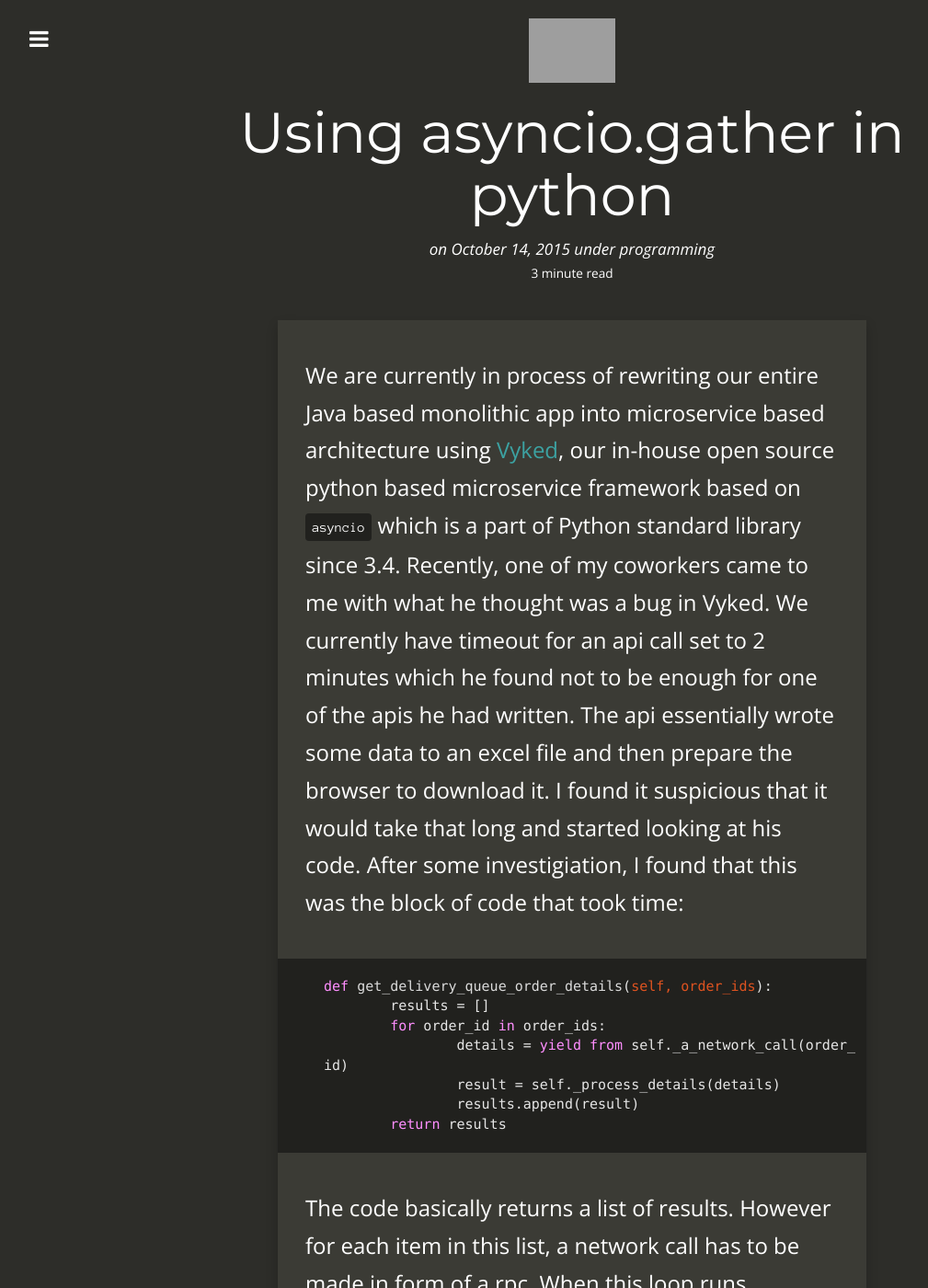
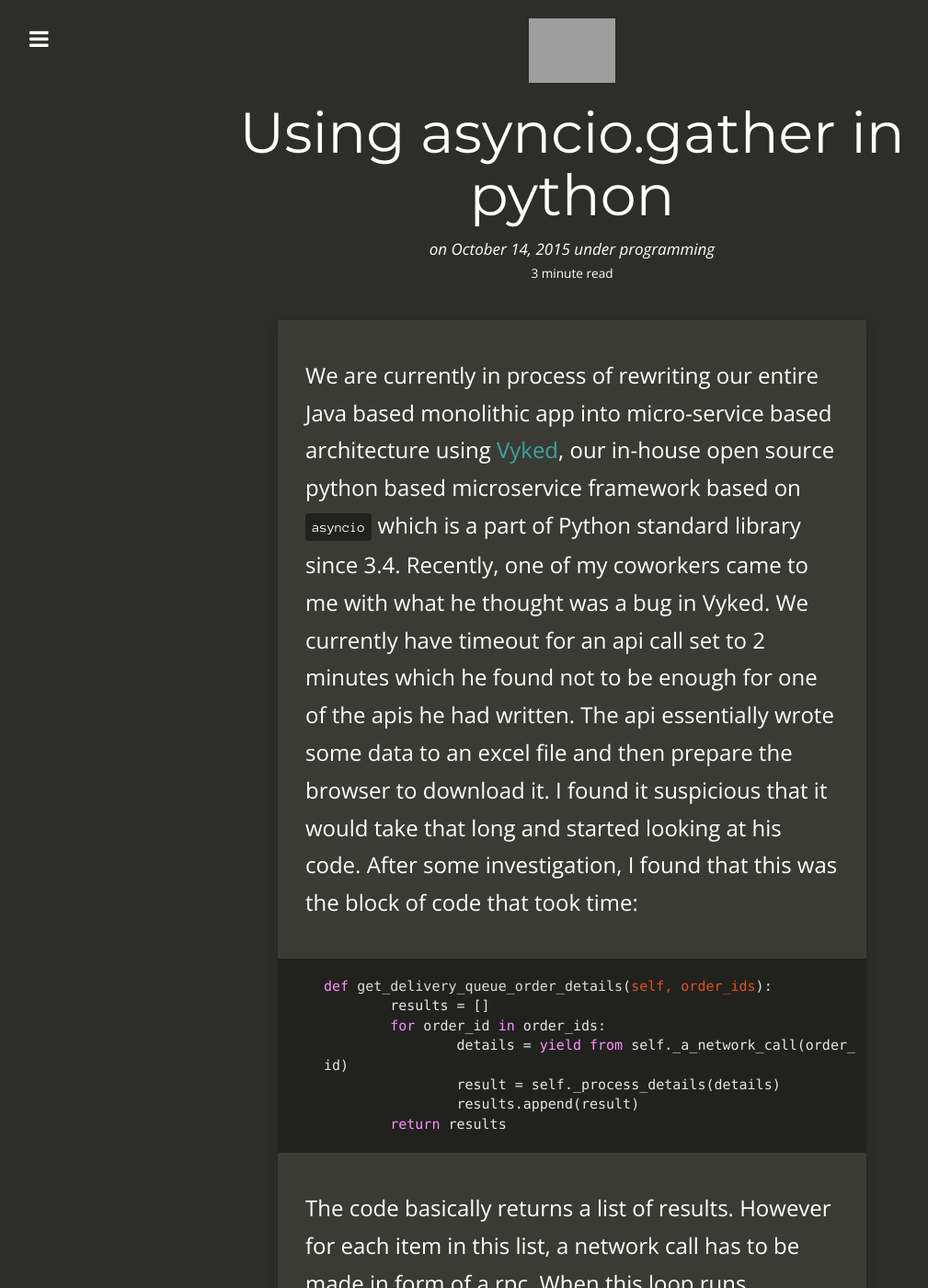
Before and after one commit to nerandell/nerandell.github.io, a Jekyll site: the page built from _posts/2015-10-14-async-programming.md, in a window 1280 px wide and 1400 px high. Shown: the whole window at 92% size, without its empty margins (18-1027 px from the left). Built offline with Jekyll 4.4.1, drawn with Linux system fonts in a browser that asks for light colours; nearby versions of some CDN libraries; comment, search, counter and statistics services are not loaded; grey boxes are pictures that could not be loaded.

Commit message:
Fix typo

```diff
--- a/_posts/2015-10-14-async-programming.md
+++ b/_posts/2015-10-14-async-programming.md
@@ -13,7 +13,7 @@ tags:
  - microservices
 ---
 
-We are currently in process of rewriting our entire Java based monolithic app into microservice based architecture using [Vyked][1], our in-house open source python based microservice framework based on `asyncio` which is a part of Python standard library since 3.4. Recently, one of my coworkers came to me with what he thought was a bug in Vyked. We currently have timeout for an api call set to 2 minutes which he found not to be enough for one of the apis he had written. The api essentially wrote some data to an excel file and then prepare the browser to download it. I found it suspicious that it would take that long and started looking at his code. After some investigiation, I found that this was the block of code that took time:
+We are currently in process of rewriting our entire Java based monolithic app into micro-service based architecture using [Vyked][1], our in-house open source python based microservice framework based on `asyncio` which is a part of Python standard library since 3.4. Recently, one of my coworkers came to me with what he thought was a bug in Vyked. We currently have timeout for an api call set to 2 minutes which he found not to be enough for one of the apis he had written. The api essentially wrote some data to an excel file and then prepare the browser to download it. I found it suspicious that it would take that long and started looking at his code. After some investigation, I found that this was the block of code that took time:
 
 {% highlight python %}
 def get_delivery_queue_order_details(self, order_ids):
```
